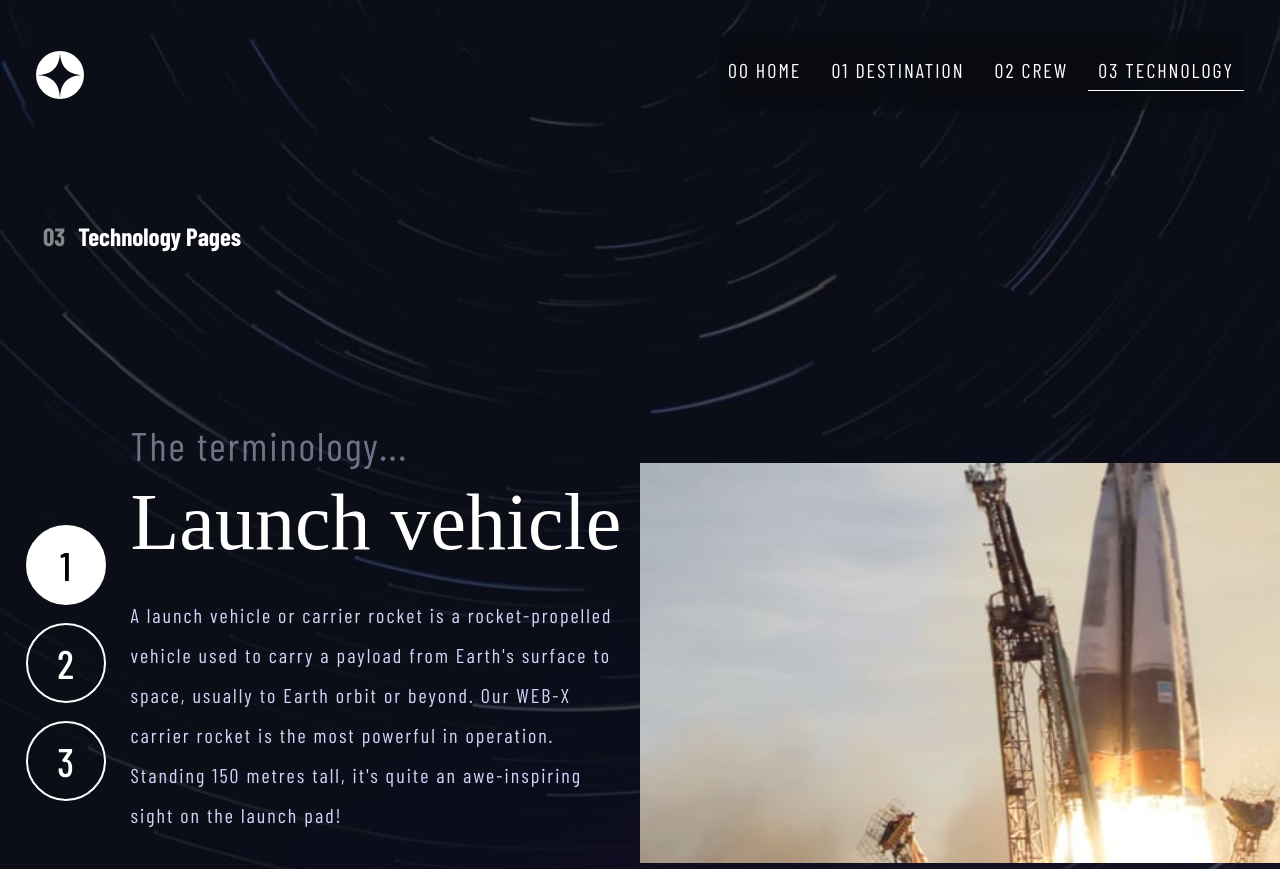
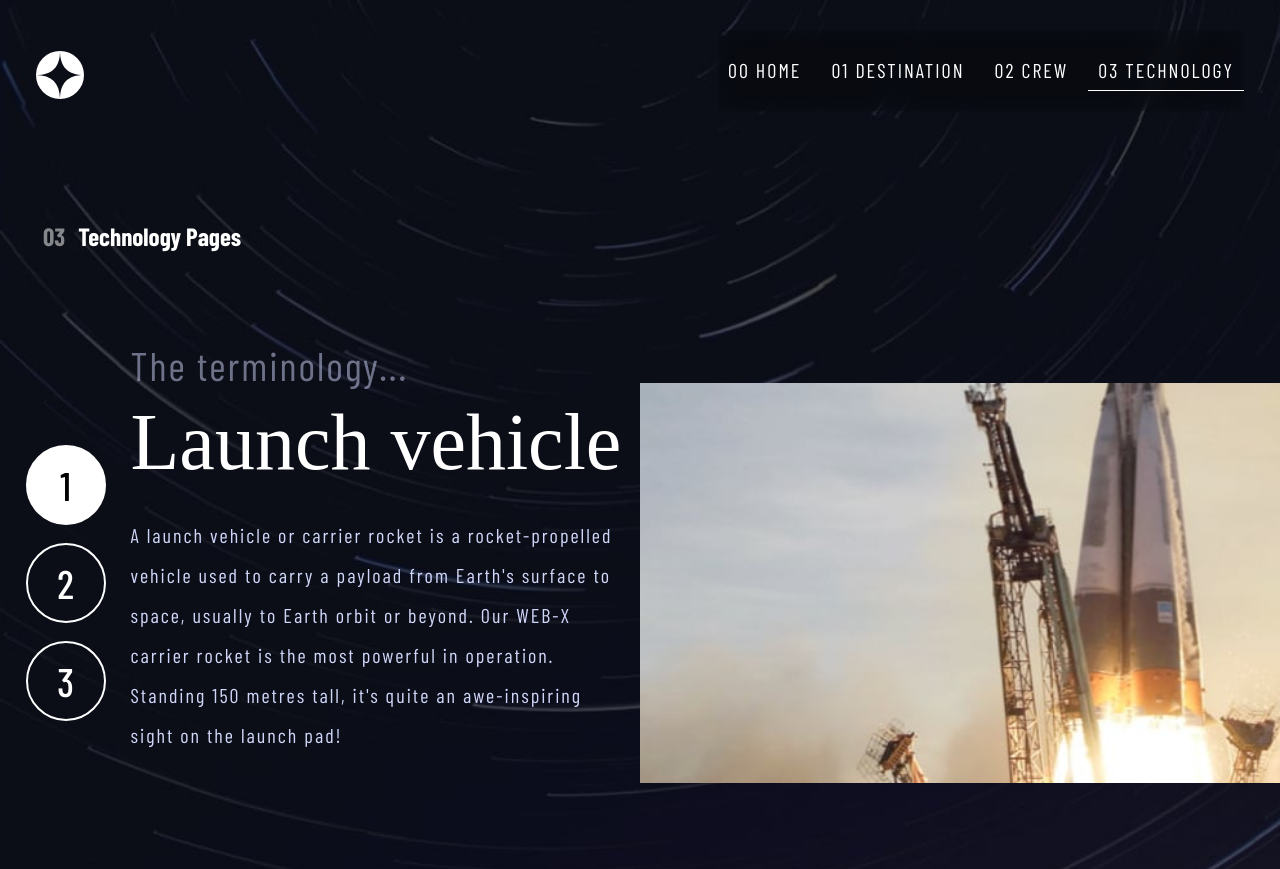
Before and after one commit to agun36/space-tourism-website-main-dev, a React (Vite) app: page /technology in a window 1280 px wide. Shown: the top 869 px of the page. Built offline with nearby package versions, Linux system fonts and the light colour scheme; a web font is replaced by a local one.

Commit message:
modified technology

```diff
--- a/src/pages/technologyPages.tsx
+++ b/src/pages/technologyPages.tsx
@@ -20,7 +20,7 @@ export const TechnologyPages = () => {
                 <div className='text-white-000 my-8 my-md-8 my-lg-0  col-12 col-lg-12 d-flex  justify-content-center justify-content-sm-start justify-content-md-start bg-lg-danger p-lg-5'>
                     <h1 className='d-flex gap-2'><span className='opacity-50'>03</span>Technology Pages</h1>
                 </div>
-                <div className="about-technology col-12 col-lg-12 flex-lg-row   row row-sm-col-1 align-items-sm-center justify-content-sm-center me-md-auto mt-lg-8 ">
+                <div className="about-technology col-12 col-lg-12 flex-lg-row   row row-sm-col-1 align-items-sm-center justify-content-sm-center me-md-auto mb-lg-8 ">
 
                     <div className='tech-picture  col-md-6 col-sm-12 ms-md-auto order-1 order-md-2 order-sm-2'>
                         <picture className='pic '>
```
